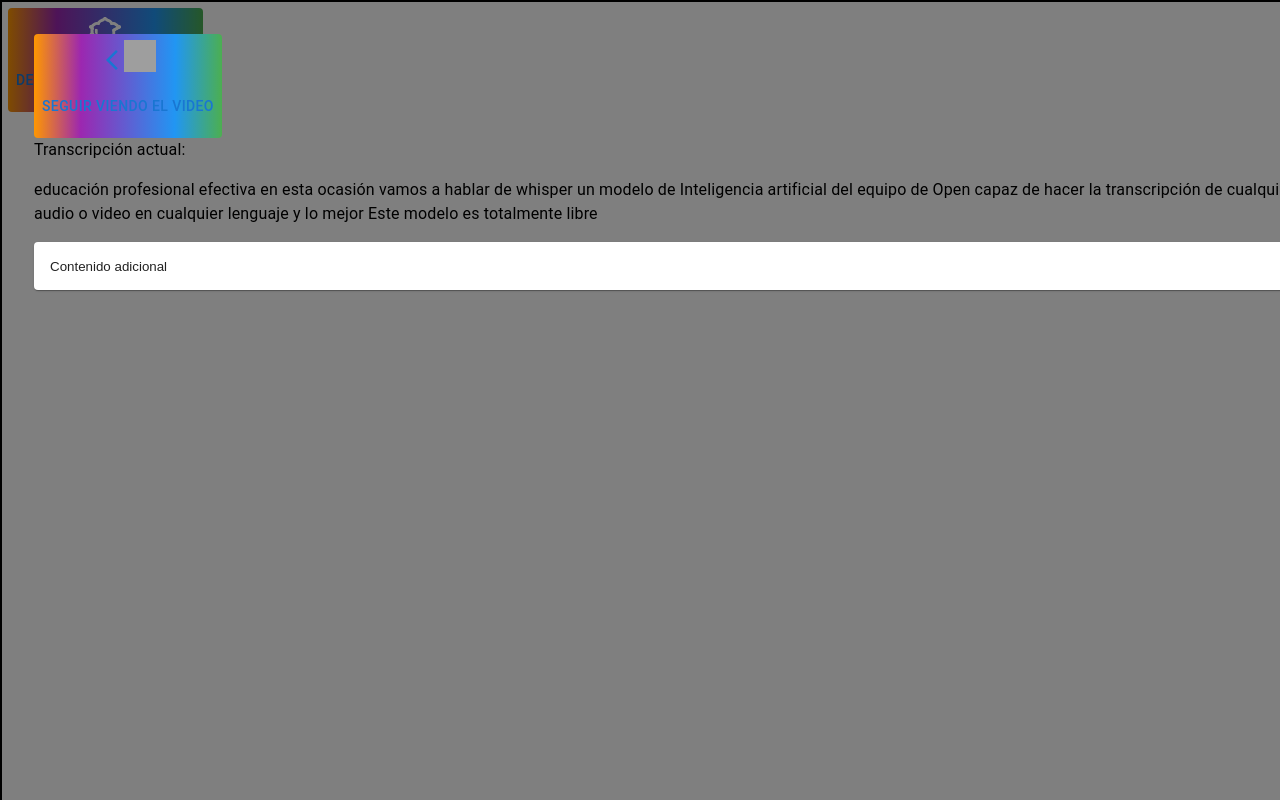
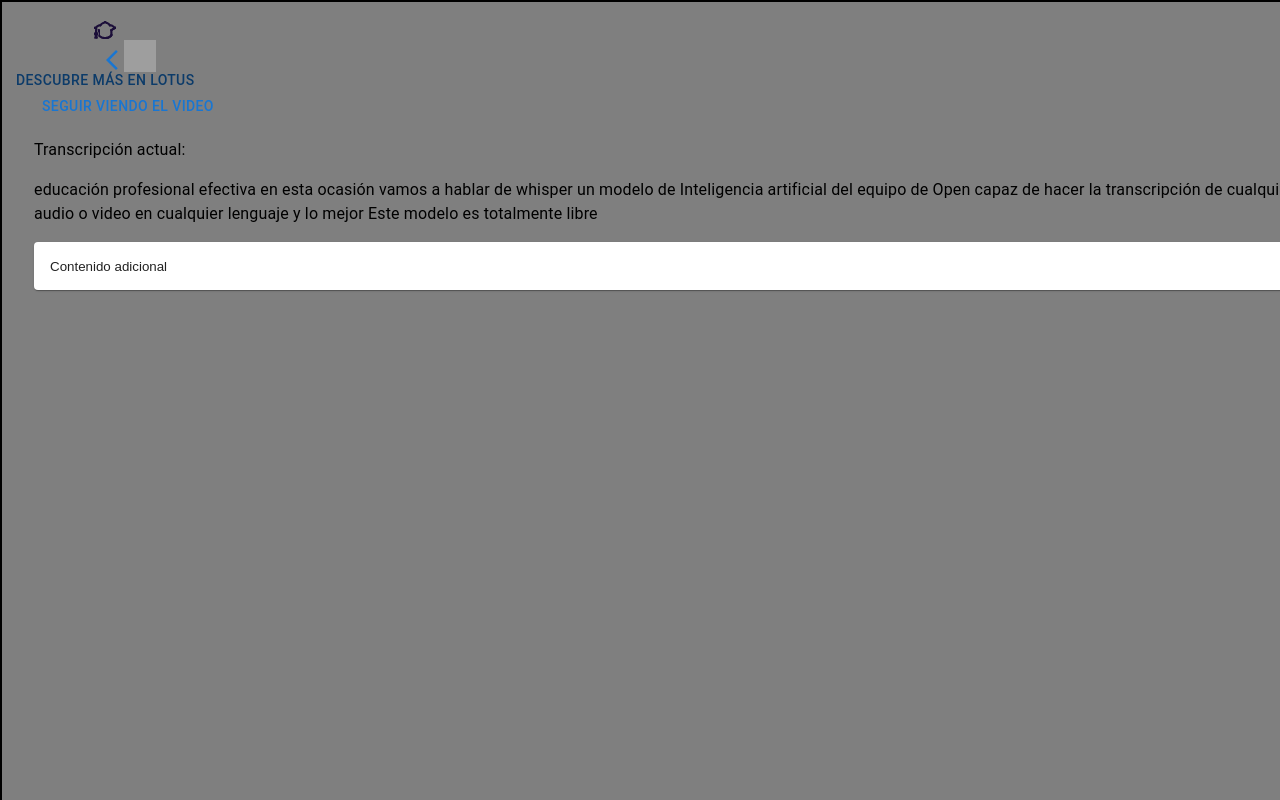
Before and after one commit to jesusdmedinac/lotus, a Next.js app: page / in a window 1280 px wide. Both pictures are taken after a click on the button "DESCUBRE MÁS EN LOTUS". Built offline with nearby package versions, Linux system fonts and the light colour scheme; no server answers; grey boxes are pictures that could not be loaded.

Commit message:
Removing button rainbow color

```diff
--- a/src/app/page.tsx
+++ b/src/app/page.tsx
@@ -114,10 +114,10 @@ export default function Home() {
           handlePause={handlePause}
            />
       </div>
-      <Button onClick={handleOpen} className="ai-button-background z-50 right-12 top-12 absolute rounded-full px-4 py-2 text-lg text-white">
+      <Button onClick={handleOpen} className="bg-primary z-50 right-12 top-12 absolute rounded-full px-4 py-2 text-lg text-on-primary">
         <div className="flex items-center justify-center">
           <Image
-            src="/lotus.svg"
+            src="/lotus-on-primary.svg"
             alt="Logo Lotus"
             width={32}
             height={32}
@@ -134,7 +134,7 @@ export default function Home() {
         aria-describedby="modal-modal-description"
       >
         <Box sx={style}>
-          <Button onClick={handleClose} className="ai-button-background z-50 left-12 top-12 absolute rounded-full px-4 py-2 text-lg text-white">
+          <Button onClick={handleClose} className="bg-primary z-50 left-12 top-12 absolute rounded-full px-4 py-2 text-lg text-on-primary">
             <div className="flex items-center justify-center">
               <ArrowBackIosNewIcon />
               <Image
--- a/tailwind.config.ts
+++ b/tailwind.config.ts
@@ -1,6 +1,7 @@
 import type { Config } from "tailwindcss";
 
 const config: Config = {
+  important: true,
   content: [
     "./src/pages/**/*.{js,ts,jsx,tsx,mdx}",
     "./src/components/**/*.{js,ts,jsx,tsx,mdx}",
```
